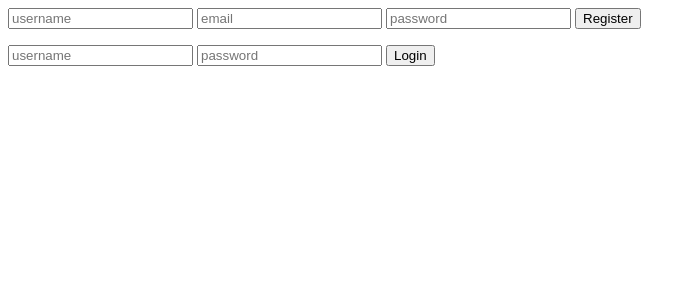
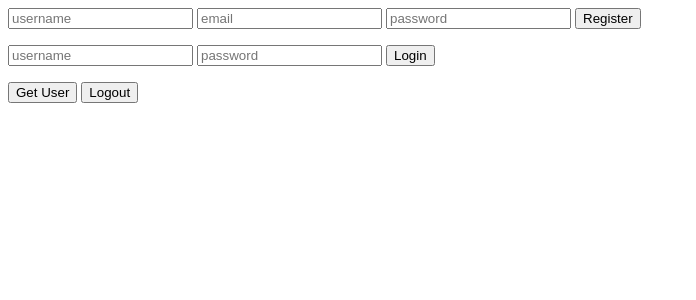
Before and after one commit to BlaiseGratton/which_flask, a Python web app: template templates/index.html in a window 1280 px wide. Shown: the top 300 px of the page, without its empty margins (0-696 px from the left). Run offline with Jinja, Linux system fonts and the light colour scheme; the template is opened without the code that fills it, so the values that code supplies are empty; some libraries are stand-ins or nearby versions.

Commit message:
logout and retrieval of user

```diff
--- a/app.py
+++ b/app.py
@@ -92,6 +92,12 @@ def login():
         else:
             return jsonify({ 'message': 'Incorrect password' }), 400
 
+@app.route('/api/logout')
+@token_required
+def logout():
+    logout_user()
+    return jsonify({ 'message': 'User successfully logged out' })
+
 @app.route('/')
 def index():
     return render_template('index.html')
--- a/static/js/main.js
+++ b/static/js/main.js
@@ -20,6 +20,27 @@ app.controller('AuthController', function($http, $scope, localStorageService){
         $scope.response = data;
         localStorageService.set('token', data.token);
         console.log("User successfully logged in", data);
+      })
+      .error(function(err){
+        console.log(err.message);
+      });
+  };
+
+  $scope.getUser = function() {
+    $http.get("/get_user")
+      .success(function(data){
+        console.log(data);
+      })
+      .error(function(err){
+        console.log(err.message);
+      });
+  };
+
+  $scope.logoutUser = function() {
+    $http.get("/api/logout")
+      .success(function(data){
+        localStorageService.remove('token');
+        console.log("User successfully logged out");
       })
       .error(function(err){
         console.log(err.message);
--- a/templates/index.html
+++ b/templates/index.html
@@ -13,6 +13,9 @@
   <input type="text" placeholder="password" ng-model="login.password">
   <button ng-click="loginUser()">Login</button>
   <p ng-model="token">{{ response.token }}</p>
+  <button ng-click="getUser()">Get User</button>
+  <button ng-click="logoutUser()">Logout</button>
+
   {%endraw%}
   <script src="https://ajax.googleapis.com/ajax/libs/angularjs/1.3.14/angular.min.js"></script>
   <script src="{{ url_for('static', filename='js/angular-local-storage.min.js') }}"></script>
```
